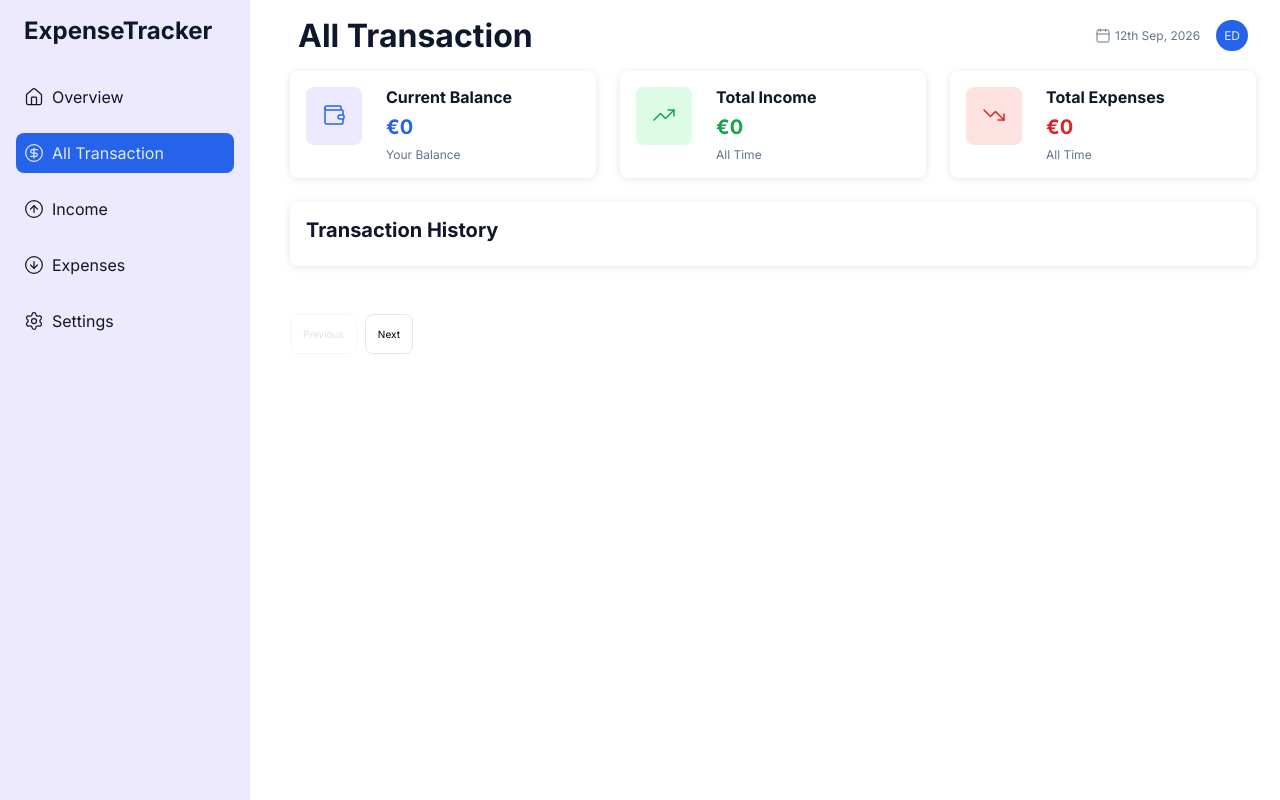
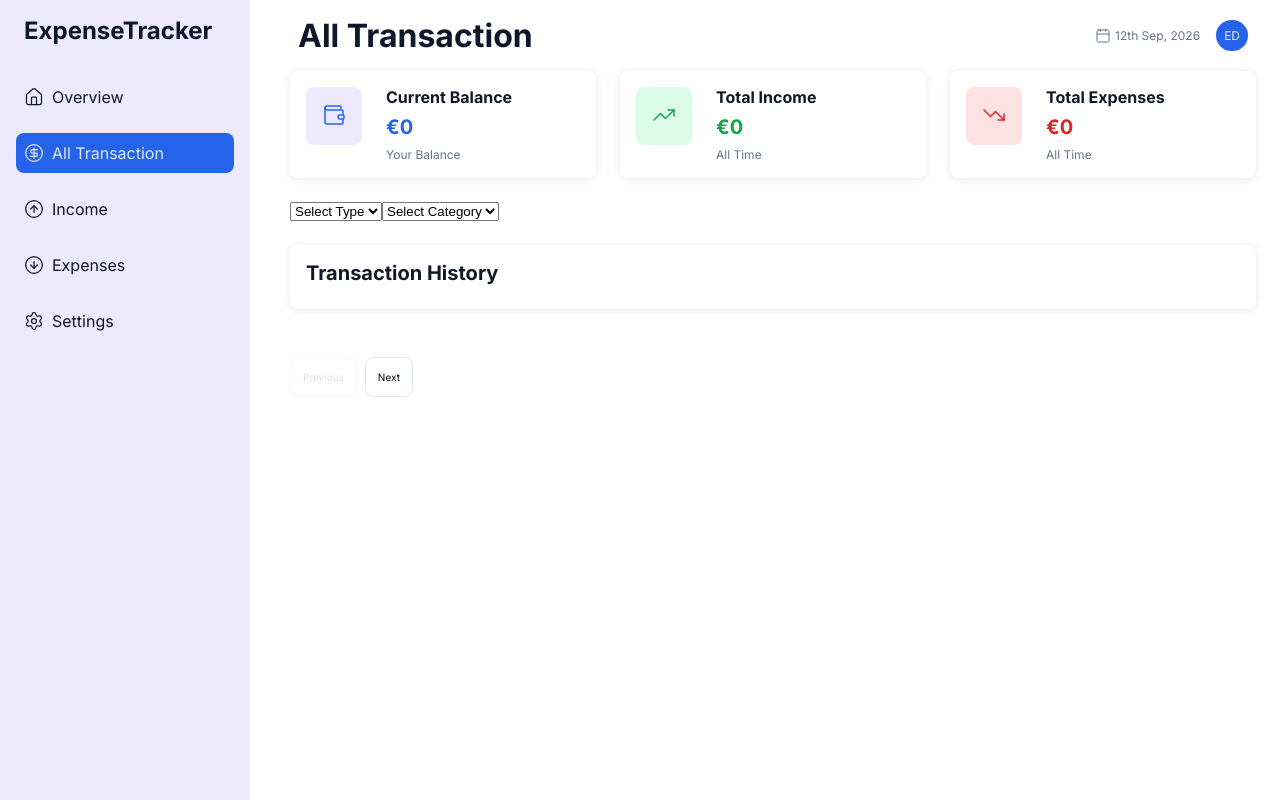
Before and after one commit to edwardshanahan97/expense-tracker, a React (Vite) app: page /all-transaction in a window 1280 px wide. Built offline with nearby package versions, Linux system fonts and the light colour scheme.

Commit message:
feat: add transaction type and category filters

```diff
--- /dev/null
+++ b/src/components/Filters/Filters.jsx
@@ -0,0 +1,49 @@
+import { categoriesData } from "../../data/categoriesData";
+
+const Filters = ({
+  showType,
+  selectedType,
+  setSelectedType,
+  category,
+  setCategory,
+}) => {
+  const categories =
+    selectedType === ""
+      ? [...categoriesData.income, ...categoriesData.expenses]
+      : categoriesData[selectedType];
+
+  const handleType = (event) => {
+    setSelectedType(event.target.value);
+    setCategory("");
+  };
+
+  return (
+    <section className="filters">
+      {showType && (
+        <select
+          onChange={handleType}
+          value={selectedType}
+          className="filters__type"
+        >
+          <option value="">Select Type</option>
+          <option value="income">Income</option>
+          <option value="expenses">Expenses</option>
+        </select>
+      )}
+
+      <select
+        value={category}
+        onChange={(event) => setCategory(event.target.value)}
+      >
+        <option value="">Select Category</option>
+        {categories.map((category, index) => (
+          <option key={index} value={category}>
+            {category}
+          </option>
+        ))}
+      </select>
+    </section>
+  );
+};
+
+export default Filters;
--- a/src/data/categoriesData.js
+++ b/src/data/categoriesData.js
@@ -20,6 +20,6 @@ export const categoriesData = {
     "education",
     "travel",
     "subscriptions",
-    "Other",
+    "other",
   ],
 };
--- /dev/null
+++ b/src/hooks/useFilters.js
@@ -0,0 +1,28 @@
+import { useState } from "react";
+
+const useFilters = (transactions) => {
+  const [selectedType, setSelectedType] = useState("");
+  const [category, setCategory] = useState("");
+  const [month, setMonth] = useState("");
+  const [sort, setSort] = useState("");
+
+  const filteredTransactions = transactions.filter(
+    (transaction) =>
+      (transaction.type === selectedType || selectedType === "") &&
+      (transaction.category === category || category === ""),
+  );
+
+  return {
+    filteredTransactions,
+    selectedType,
+    setSelectedType,
+    category,
+    setCategory,
+    month,
+    setMonth,
+    sort,
+    setSort,
+  };
+};
+
+export default useFilters;
--- a/src/pages/AllTransactions/AllTransactions.jsx
+++ b/src/pages/AllTransactions/AllTransactions.jsx
@@ -5,19 +5,37 @@ import Transactions from "../../components/Transactions/Transactions";
 import Pagination from "../../components/Pagination/Pagination";
 import { useFinance } from "../../context/FinanceContext";
 import usePagination from "../../hooks/usePagination";
+import Filters from "../../components/Filters/Filters";
+import useFilters from "../../hooks/useFilters";
 
 const AllTransactions = () => {
   const { setCurrentPage } = usePage();
   const { finance } = useFinance();
-  const { page, setPage, totalPages, currentItems } = usePagination(
-    finance.transactions,
-  );
+
+  const {
+    selectedType,
+    setSelectedType,
+    filteredTransactions,
+    category,
+    setCategory,
+  } = useFilters(finance.transactions);
+
+  const { page, setPage, totalPages, currentItems } =
+    usePagination(filteredTransactions);
 
   useEffect(() => setCurrentPage("All Transaction"), []);
 
   return (
     <main>
       <TransactionSummary />
+
+      <Filters
+        showType
+        selectedType={selectedType}
+        setSelectedType={setSelectedType}
+        category={category}
+        setCategory={setCategory}
+      />
 
       <Transactions title="Transaction History" transactions={currentItems} />
 
--- a/src/pages/Expenses/Expenses.jsx
+++ b/src/pages/Expenses/Expenses.jsx
@@ -8,6 +8,7 @@ import { useFinance } from "../../context/FinanceContext";
 import usePagination from "../../hooks/usePagination";
 import Pagination from "../../components/Pagination/Pagination";
 import ExpensesSummary from "./ExpensesSummary/IncomeSummary";
+import Filters from "../../components/Filters/Filters";
 
 const Expenses = ({ isActive, setIsActive }) => {
   const { setCurrentPage } = usePage();
@@ -32,6 +33,8 @@ const Expenses = ({ isActive, setIsActive }) => {
       <Transactions title="Recent Expenses" transactions={recentTransaction} />
 
       <div>
+        <Filters type="expenses" />
+
         <Transactions title="All Expenses" transactions={currentItems} />
 
         <Pagination page={page} setPage={setPage} totalPages={totalPages} />
--- a/src/pages/Income/Income.jsx
+++ b/src/pages/Income/Income.jsx
@@ -8,6 +8,7 @@ import { useFinance } from "../../context/FinanceContext";
 import usePagination from "../../hooks/usePagination";
 import Pagination from "../../components/Pagination/Pagination";
 import IncomeSummary from "./IncomeSummary/IncomeSummary";
+import Filters from "../../components/Filters/Filters";
 
 const Income = ({ isActive, setIsActive }) => {
   const { setCurrentPage } = usePage();
@@ -32,6 +33,8 @@ const Income = ({ isActive, setIsActive }) => {
       <Transactions title="Recent Income" transactions={recentTransaction} />
 
       <div>
+        <Filters type="income" />
+
         <Transactions title="All Income" transactions={currentItems} />
 
         <Pagination page={page} setPage={setPage} totalPages={totalPages} />
```
